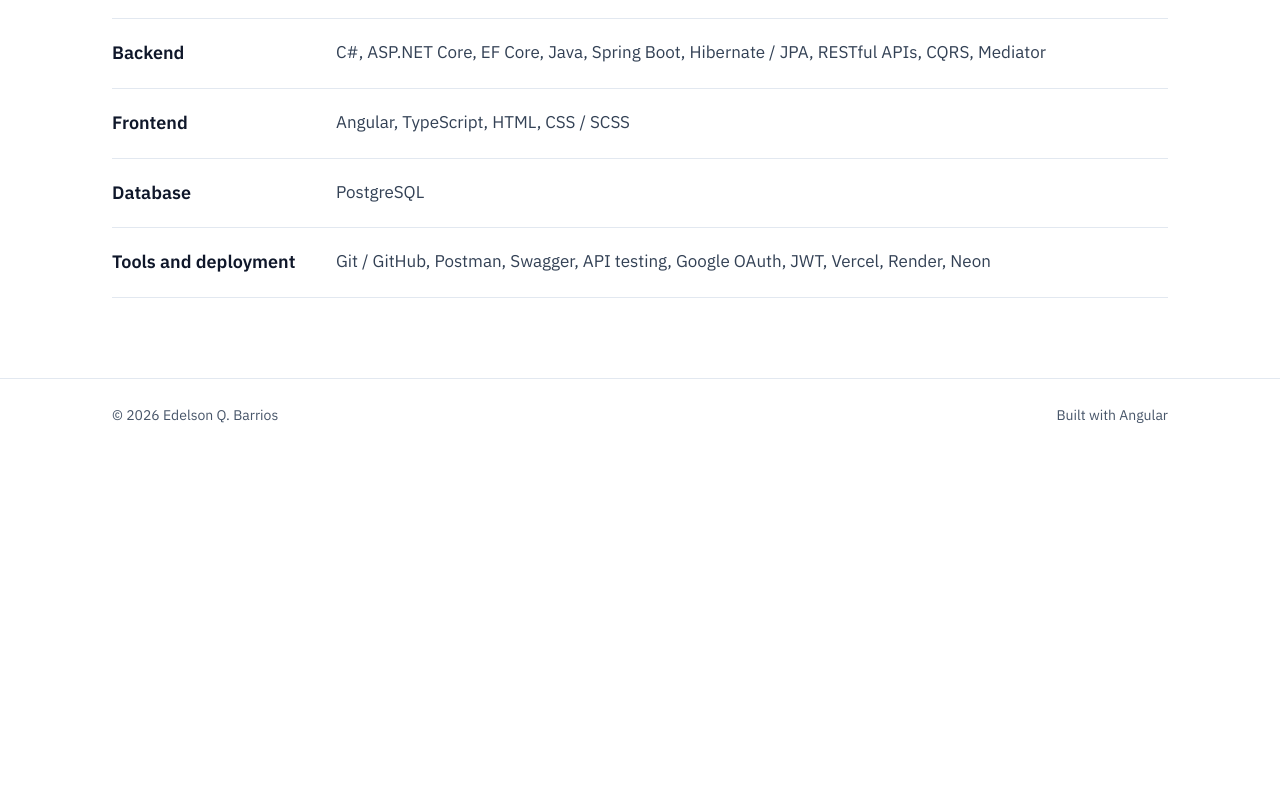
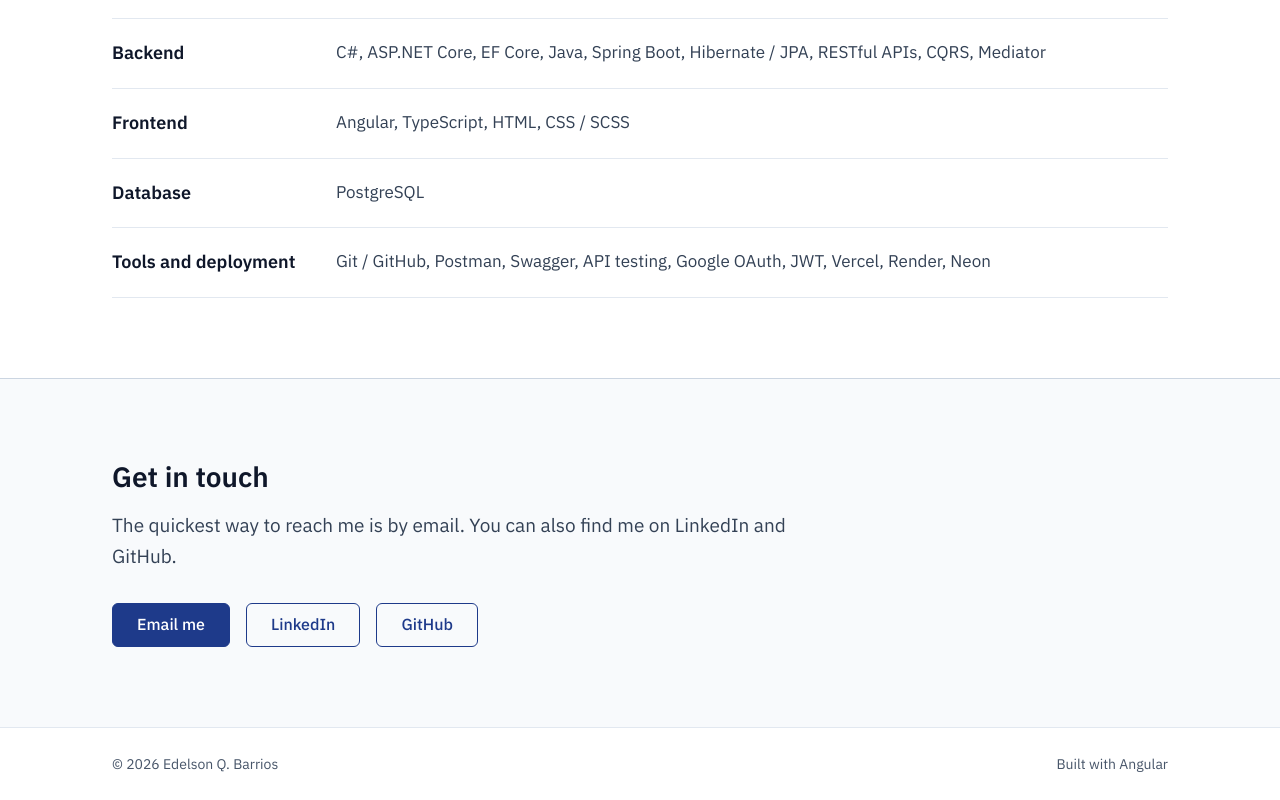
Before and after one commit to edelsonbarrios/portfolio, an Angular app: page / in a window 1280 px wide. Shown: the part 2104-2904 px from the top of the page. Before the commit the page ends 2555 px from the top, so only its background shows below. Built offline with nearby package versions, Linux system fonts and the light colour scheme.

Commit message:
add contact session

```diff
--- a/src/app/pages/home/home.component.html
+++ b/src/app/pages/home/home.component.html
@@ -61,3 +61,32 @@
     </dl>
   </div>
 </section>
+
+<section id="contact" class="section get-in-touch">
+  <div class="container">
+    <h2>Get in touch</h2>
+    <p>
+      The quickest way to reach me is by email. You can also find me on
+      LinkedIn and GitHub.
+    </p>
+    <div class="actions">
+      <a class="btn btn-primary" [href]="'mailto:' + profile.email"
+        >Email me</a
+      >
+      <a
+        class="btn btn-outline"
+        [href]="profile.linkedin"
+        target="_blank"
+        rel="noopener"
+        >LinkedIn</a
+      >
+      <a
+        class="btn btn-outline"
+        [href]="profile.github"
+        target="_blank"
+        rel="noopener"
+        >GitHub</a
+      >
+    </div>
+  </div>
+</section>
--- a/src/app/pages/home/home.component.scss
+++ b/src/app/pages/home/home.component.scss
@@ -160,6 +160,23 @@ h1 {
   color: var(--text-body);
 }
 
+.get-in-touch {
+  background: var(--bg-subtle);
+  border-top: 1px solid var(--border-strong);
+
+  h2 {
+    margin-bottom: 16px;
+  }
+
+  p {
+    max-width: 60ch;
+    margin: 0 0 32px;
+    font-size: 19px;
+    line-height: 1.6;
+    color: var(--text-body);
+  }
+}
+
 @media (max-width: 900px) {
   .hero-grid {
     grid-template-columns: 1fr;
```
